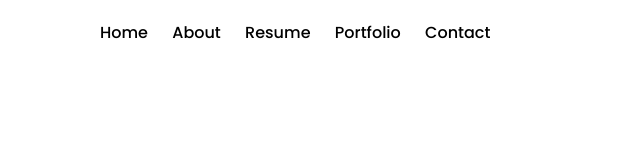
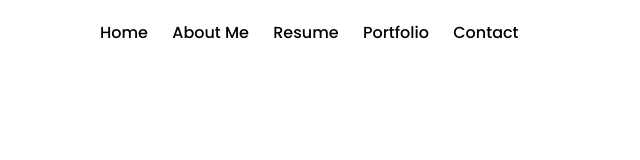
Before and after one commit to Mounish-R/Portfolio, a plain HTML site: page index.html in a window 1280 px wide. Shown: the whole page, without its empty margins (0-640 px from the left). Drawn offline with nearby package versions, Linux system fonts and the light colour scheme.

Commit message:
about me changes

```diff
--- a/index.html
+++ b/index.html
@@ -21,7 +21,7 @@
                         <a href="#hero" class="menu_link">Home</a>
                     </li>
                     <li class="menu_item">
-                        <a href="#about" class="menu_link">About</a>
+                        <a href="#about" class="menu_link">About Me</a>
                     </li>
                     <li class="menu_item">
                         <a href="#resume" class="menu_link">Resume</a>
```
